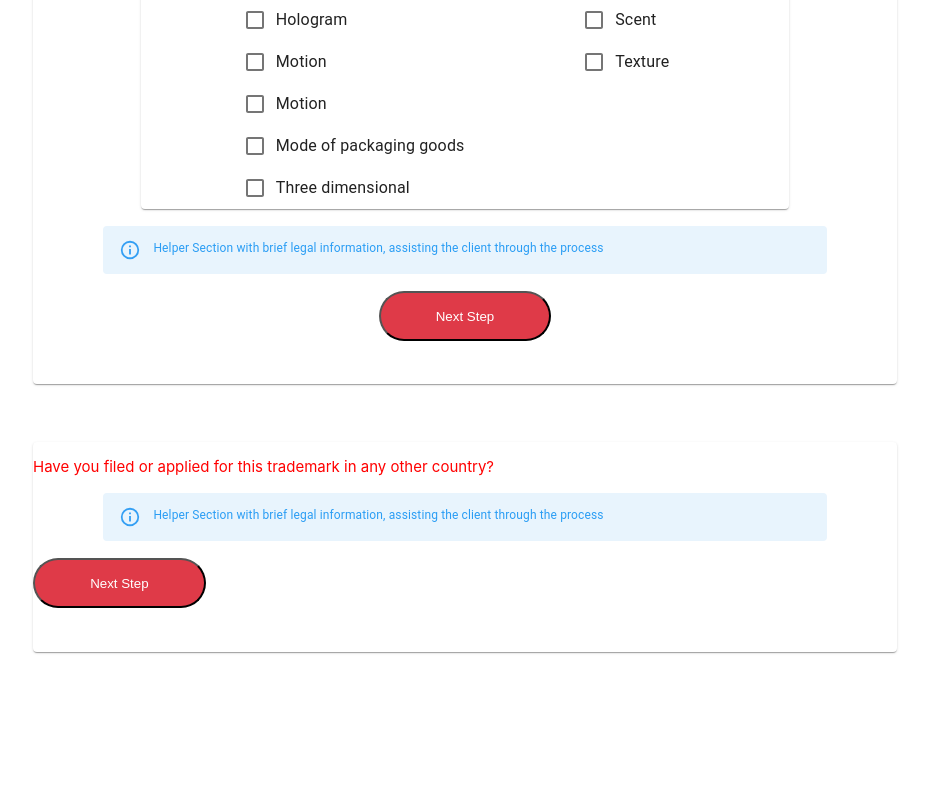
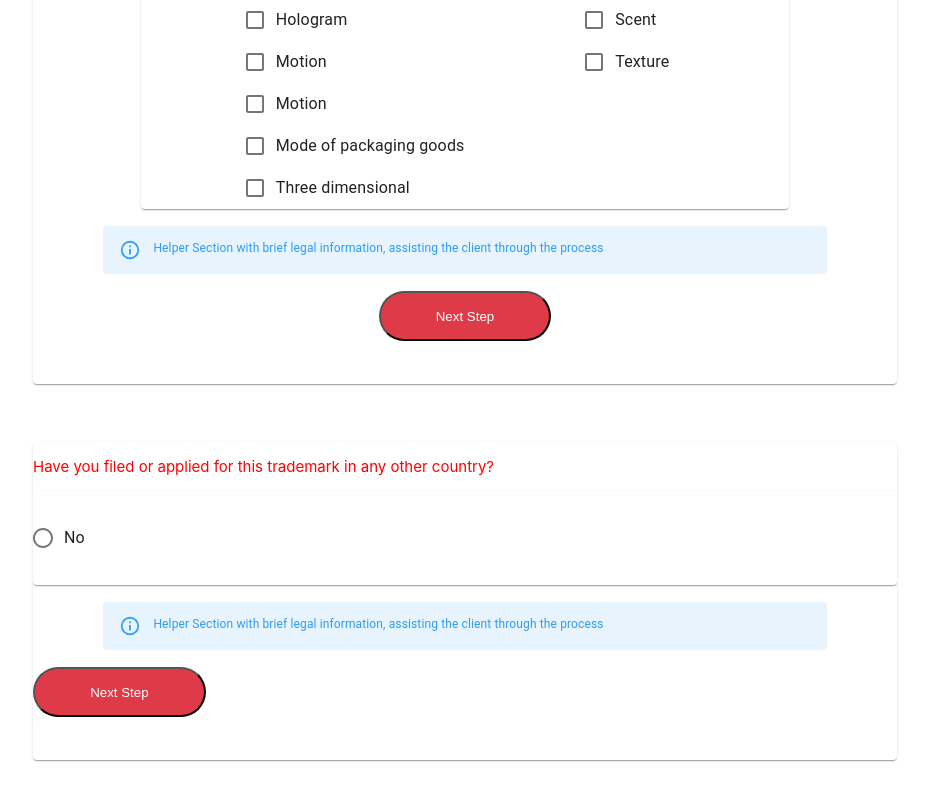
Before and after one commit to BCIT-SSD-2020-21/industry-project-checkmarks, a React (Create React App) app: page /application in a window 1280 px wide. Shown: the part 1131-1931 px from the top of the page, without its empty margins (175-1104 px from the left). Before the commit the page ends 1847 px from the top, so only its background shows below. Built offline with nearby package versions, Linux system fonts and the light colour scheme.

Commit message:
added no radio card for country card #19

```diff
--- a/src/components/TradeMarkApplicationForms/CountryCard.js
+++ b/src/components/TradeMarkApplicationForms/CountryCard.js
@@ -3,6 +3,7 @@ import { makeStyles } from '@material-ui/core/styles';
 import Card from '@material-ui/core/Card';
 import Radio from '@material-ui/core/Radio';
 import Alert from '@material-ui/lab/Alert';
+import FormControlLabel from '@material-ui/core/FormControlLabel';
 
 const CountryCard = () => {
     const classes = useStyles();
@@ -12,6 +13,9 @@ const CountryCard = () => {
                 Have you filed or applied for this trademark in any other
                 country?
             </p>
+            <Card className={classes.noCard}>
+                <FormControlLabel value="No" control={<Radio />} label="No" />
+            </Card>
 
             <Alert severity="info" className={classes.alert}>
                 Helper Section with brief legal information, assisting the
@@ -48,4 +52,9 @@ const useStyles = makeStyles((theme) => ({
             width: '20%',
         },
     },
+
+    noCard: {
+        paddingTop: '3%',
+        paddingBottom: '3%',
+    },
 }));
```
